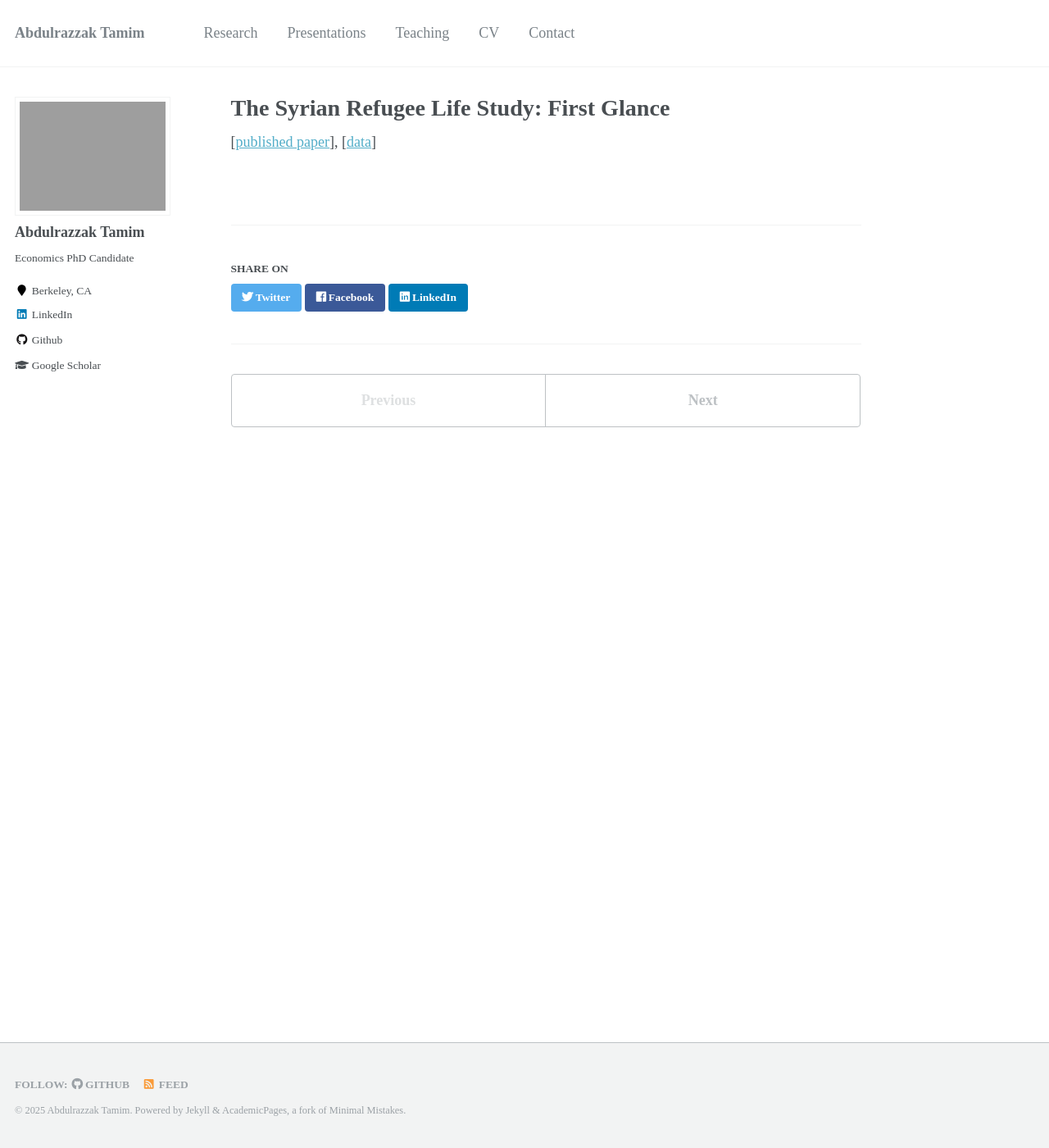
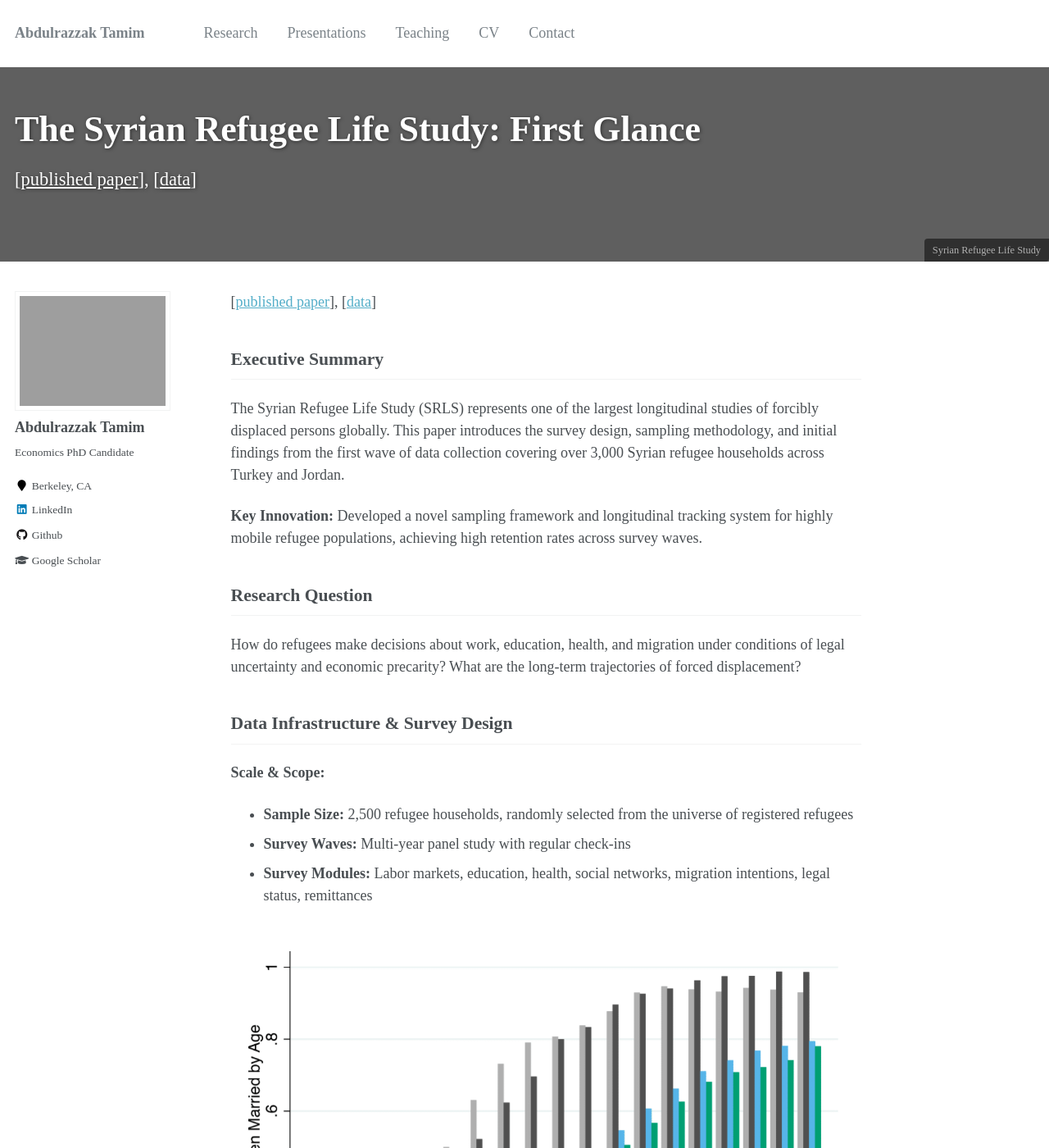
Before and after one commit to AbdulrazzakTamim/abdulrazzaktamim.github.io, a Jekyll site: the page built from _publications/paper1.md, in a window 1280 px wide and 1400 px high. Shown: the whole window at 82% size. Built offline with Jekyll 4.4.1, drawn with Linux system fonts in a browser that asks for light colours; comment, search, counter and statistics services are not loaded; some of the changed text lies outside the part shown.

Commit message:
Revise publication details for Syrian Refugee Life Study
Updated publication details, including title, permalink, and collection. Added layout and header information, along with an executive summary and key findings.

```diff
--- a/_publications/paper1.md
+++ b/_publications/paper1.md
@@ -1,10 +1,56 @@
 ---
 title: "The Syrian Refugee Life Study: First Glance"
-collection: papers
-permalink: /publication/2009-10-01-paper-title-number-1
+collection: publications
+permalink: /publication/syrian-refugee-study
 date: 2022-09-15
 status: 'published'
 venue: 'Oxford Review of Economic Policy'
+layout: single
+header:
+  overlay_image: https://www.abdulrazzaktamim.com/images/publications/oxrep-header.png
+  overlay_filter: 0.4
+  caption: "Syrian Refugee Life Study"
 co_authors: '[Edward Miguel](http://emiguel.econ.berkeley.edu/), [Bailey Palmer](https://baileypalmer.github.io/), [Sandra Rozo](https://www.sandrarozo.net/), [Emma Smith](https://sites.harvard.edu/emmasmith/), and [Sarah Stillman](https://cega.berkeley.edu/person/sarah-stillman/)'
 ---
+
 [[published paper](https://academic.oup.com/oxrep/article-abstract/38/3/625/6701694)], [[data](https://dataverse.harvard.edu/dataverse/SRLS)]
+
+## Executive Summary
+
+The Syrian Refugee Life Study (SRLS) represents one of the largest longitudinal studies of forcibly displaced persons globally. This paper introduces the survey design, sampling methodology, and initial findings from the first wave of data collection covering over 3,000 Syrian refugee households across Turkey and Jordan.
+
+**Key Innovation:** Developed a novel sampling framework and longitudinal tracking system for highly mobile refugee populations, achieving high retention rates across survey waves.
+
+## Research Question
+
+How do refugees make decisions about work, education, health, and migration under conditions of legal uncertainty and economic precarity? What are the long-term trajectories of forced displacement?
+
+## Data Infrastructure & Survey Design
+
+**Scale & Scope:**
+- **Sample Size:** 2,500 refugee households, randomly selected from the universe of registered refugees
+- **Survey Waves:** Multi-year panel study with regular check-ins
+- **Survey Modules:** Labor markets, education, health, social networks, migration intentions, legal status, remittances
+
+![Histogram of Share Married, by Age and Nationality](/images/publications/oxrep-thumb.png)
+*Figure: Shift in marriage attitudes between Syrian refugees and Jordanians*
+
+
+## Key Findings
+
+- **Employment Rate:** only 21% of refugees had a job during the coronavirus pandemic.
+- **Mental health challenges:** 45% of refugees exhibit symptons of depression.
+- **Return intensions**: 40% express intention to stay in Jordan, even if the conflict in Syria ends
+
+### Policy Implications
+
+1. **Labor Market Access:** Work permit policies significantly affect employment and wages
+2. **Healthcare:** Financial assistance programs improve health-seeking behavior
+3. **Long-term Integration:** Legal status uncertainty affects investment in human capital
+
+
+---
+
+**Data Access:** The complete dataset, survey instruments, and documentation are available at the [Harvard Dataverse](https://dataverse.harvard.edu/dataverse/SRLS).
+
+This research gave me exposure to in large-scale data collection, panel survey design, and translating research findings into actionable policy recommendations—skills.
```
